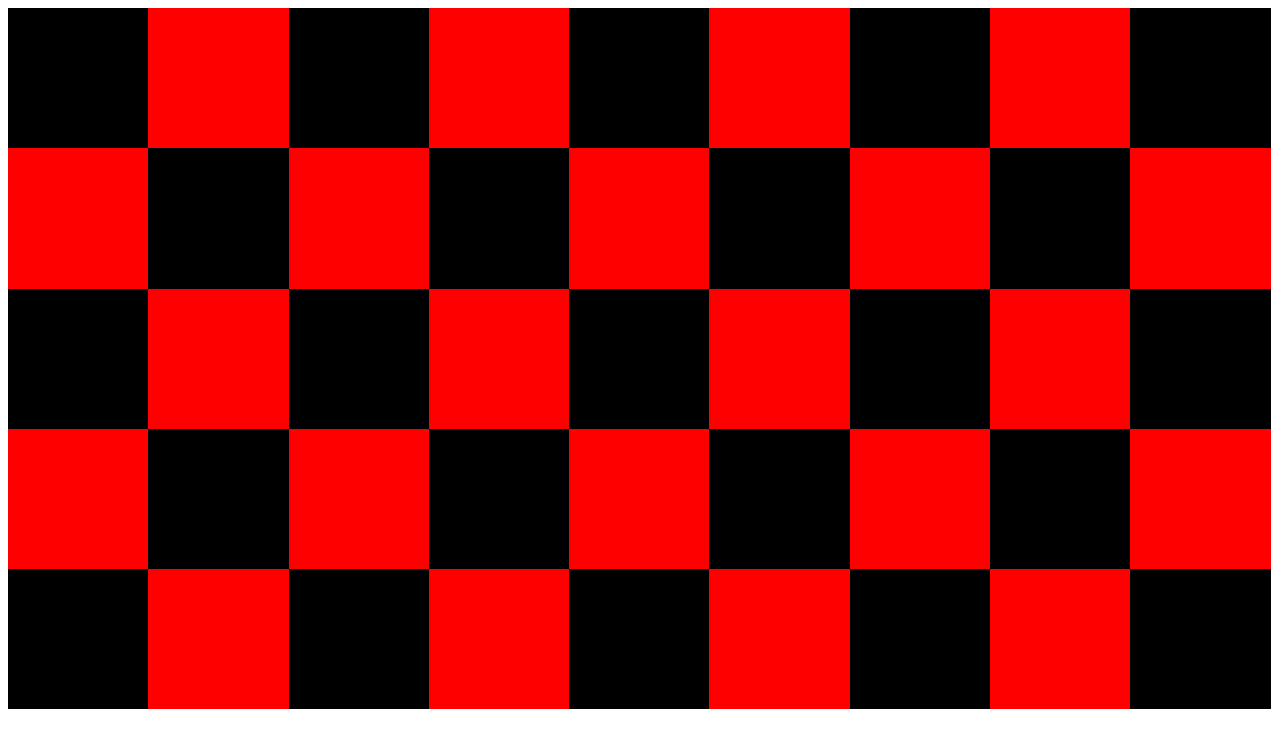
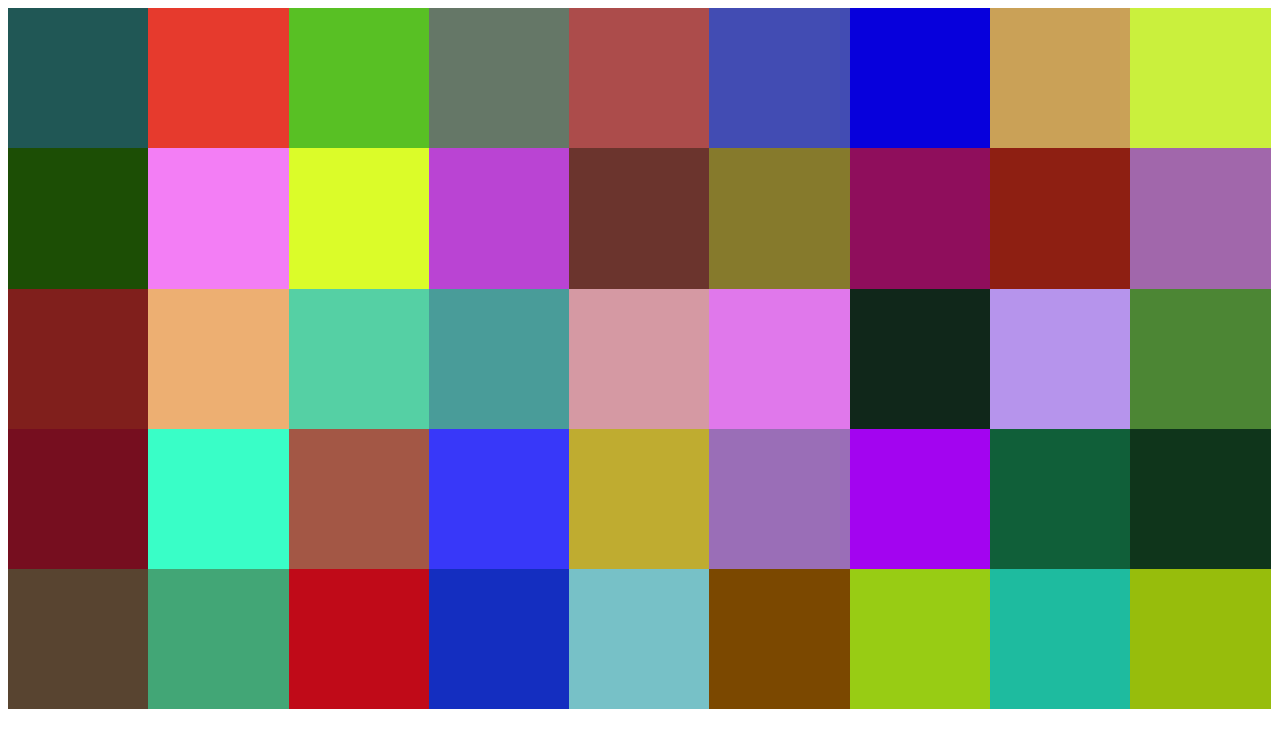
Before and after one commit to gSchool/checkerboard-exercise, a plain HTML site: page index.html in a window 1280 px wide. Drawn offline with Linux system fonts and the light colour scheme.

Commit message:
I got them to flash finally! So happy

```diff
--- a/index.html
+++ b/index.html
@@ -1,6 +1,7 @@
 <!DOCTYPE html>
-<html>
+<html lang="en">
 <head>
+	<meta charset="UTF-8">
 	<title>Checkerboard</title>
 </head>
 <body>
--- a/script.js
+++ b/script.js
@@ -1,60 +1,43 @@
 // Your JS goes here
 
 
-var body = document.getElementsByTagName("body");
+var body = document.getElementsByTagName("body")[0];
+var containerDiv = document.createElement("div");
+containerDiv.setAttribute('id',"container");
+body.appendChild(containerDiv);
+var containerDivSet = document.getElementById('container');
+var allTheDivs = containerDivSet.children;
 
-function blackStart() {
+
+function rowOfRandom() {
 for (var i=0; i<9; i++) {
-  if(i%2===0) {
-  var tileBlack = document.createElement("div");
-  tileBlack.style.width = "11.1%";
-  tileBlack.style.height = "11.1%";
-  tileBlack.style.background = "black";
-  tileBlack.style.color = "white";
-  tileBlack.style.float = "left";
-  tileBlack.style.paddingBottom = "11.1%";
-  document.body.appendChild(tileBlack);
-} else {
-    var tileRed = document.createElement("div");
-    tileRed.style.width = "11.1%";
-    tileRed.style.height = "11.1%";
-    tileRed.style.background = "red";
-    tileRed.style.color = "white";
-    tileRed.style.float = "left";
-    tileRed.style.paddingBottom = "11.1%";
-    document.body.appendChild(tileRed);
-}
+  var tileRandomColor = document.createElement("div");
+  var color = '#'+'0123456789abcdef'.split('').map(function(v,index,array) {
+  return index>5 ? null : array[Math.floor(Math.random()*16)]}).join('');
+  tileRandomColor.style.width = "11.1%";
+  tileRandomColor.style.height = "11.1%";
+  tileRandomColor.style.background = color;
+  tileRandomColor.style.float = "left";
+  tileRandomColor.style.paddingBottom = "11.1%";
+  containerDivSet.appendChild(tileRandomColor);
 }
 }
 
-function redStart() {
-for (var i=0; i<9; i++) {
-  if (i%2 === 0) {
-    var tileRed = document.createElement("div");
-    tileRed.style.width = "11.1%";
-    tileRed.style.height = "11.1%";
-    tileRed.style.background = "red";
-    tileRed.style.color = "white";
-    tileRed.style.float = "left";
-    tileRed.style.paddingBottom = "11.1%";
-    document.body.appendChild(tileRed);
-  } else {
-    var tileBlack = document.createElement("div");
-    tileBlack.style.width = "11.1%";
-    tileBlack.style.height = "11.1%";
-    tileBlack.style.background = "black";
-    tileBlack.style.color = "white";
-    tileBlack.style.float = "left";
-    tileBlack.style.paddingBottom = "11.1%";
-    document.body.appendChild(tileBlack);
-  }
+function allDivsRandom () {
+  for (var i=0; i<5; i++) {
+  rowOfRandom();
+}
+}
+allDivsRandom () ;
+
+function mySwitch() {
+for (var i= 0; i<allTheDivs.length;i++) {
+  var color = '#'+'0123456789abcdef'.split('').map(function(v,index,array) {
+  return index>5 ? null : array[Math.floor(Math.random()*16)]}).join('');
+  allTheDivs[i].style.background = color;
 }
 }
 
-for (var i=0; i<5; i++) {
-  if (i%2===0) {
-    blackStart();
-  }else {
-    redStart();
-  }
-}
+window.setInterval(function(){
+mySwitch();
+}, 2000);
```
